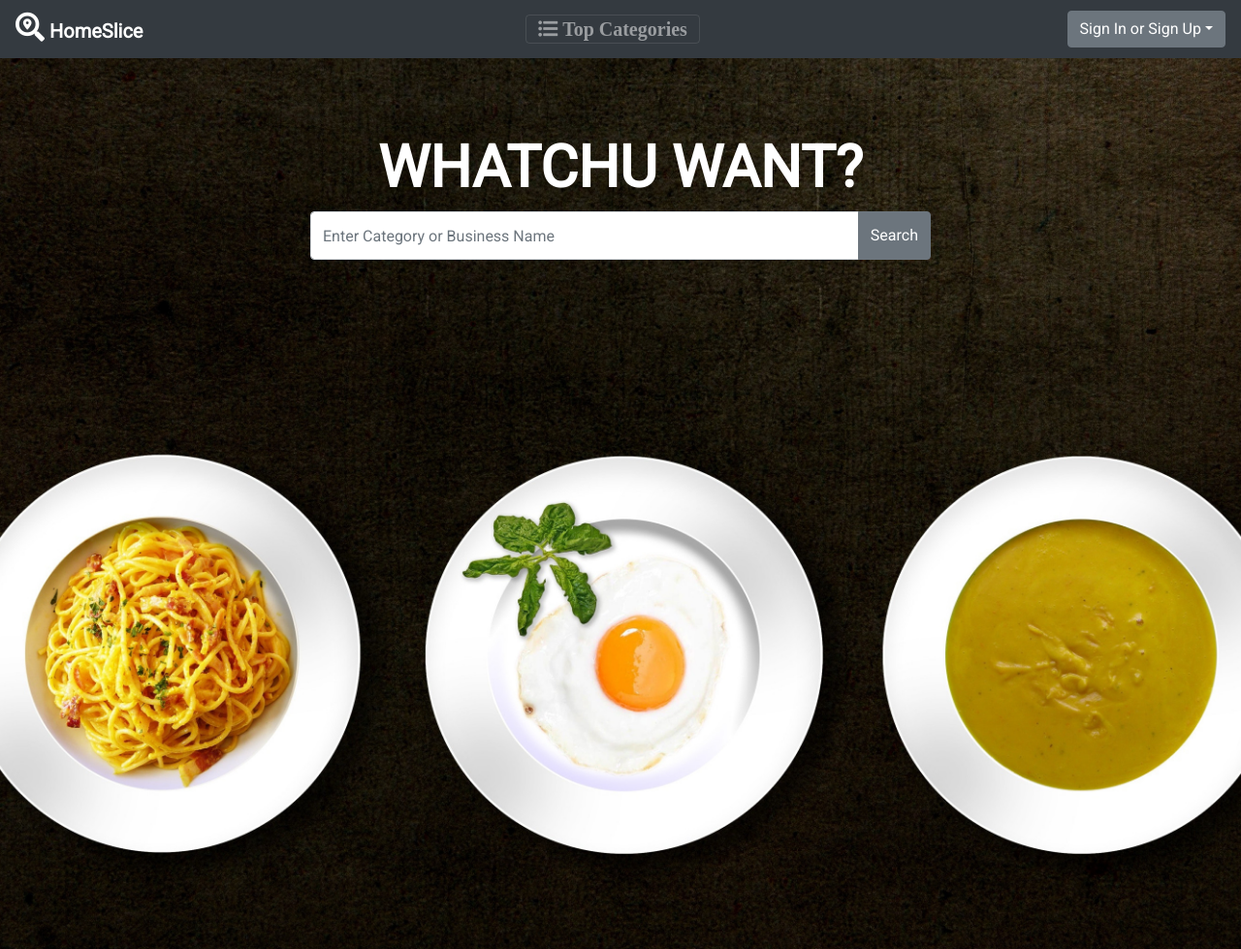
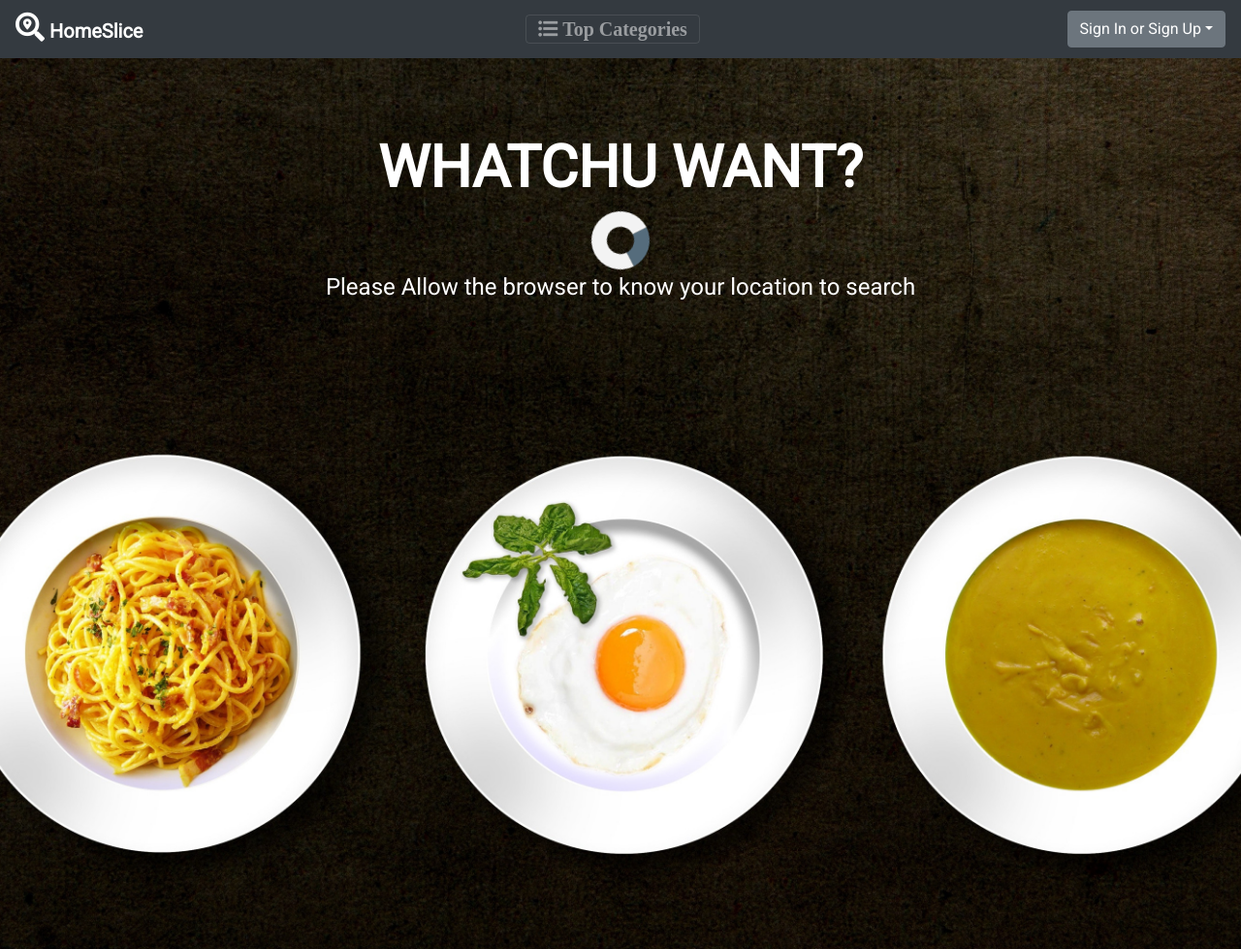
Before and after one commit to sarahnash/home-slice, a PHP site: page / in a window 1280 px wide. Shown: the top 979 px of the page at 97% size. Run offline with PHP 8.4, Linux system fonts and the light colour scheme; some libraries are stand-ins or nearby versions.

Commit message:
Updated searching

```diff
--- a/public/index.html
+++ b/public/index.html
@@ -1,5 +1,6 @@
 <!DOCTYPE html>
 <html lang="en">
+
 <head>
   <link href="https://stackpath.bootstrapcdn.com/bootstrap/4.1.3/css/bootstrap.min.css" rel="stylesheet">
   <link href="https://use.fontawesome.com/releases/v5.5.0/css/all.css" rel="stylesheet">
@@ -7,30 +8,38 @@
   <link href="styles/style.css" rel="stylesheet">
   <title>HomeSlice</title>
 </head>
+
 <body>
 
   <!-- NAV BAR -->
   <nav class="navbar navbar-dark fixed-top bg-dark">
-    <a class="navbar-brand font-weight-bold" href="#"><i class="fas fa-search-location"></i> HomeSlice</a> <button aria-controls="navbarsExample01" aria-expanded="false" aria-label="Toggle navigation" class="navbar-toggler" data-target="#navbarsExample01" data-toggle="collapse" type="button"><i class="fas fa-list-ul"> Top Categories</i></button>
+    <a class="navbar-brand font-weight-bold" href="#"><i class="fas fa-search-location"></i> HomeSlice</a> <button
+      aria-controls="navbarsExample01" aria-expanded="false" aria-label="Toggle navigation" class="navbar-toggler"
+      data-target="#navbarsExample01" data-toggle="collapse" type="button"><i class="fas fa-list-ul"> Top Categories</i></button>
 
     <!-- NAV BAR SIGN IN/ SIGN UP -->
     <div class="dropdown">
-      <button aria-expanded="false" aria-haspopup="true" class="btn btn-secondary dropdown-toggle" data-toggle="dropdown" id="dropdownMenu2" type="button">Sign In or Sign Up</button>
+      <button aria-expanded="false" aria-haspopup="true" class="btn btn-secondary dropdown-toggle" data-toggle="dropdown"
+        id="dropdownMenu2" type="button">Sign In or Sign Up</button>
 
       <!--  drop down menu for Sign In/ Sign Up -->
       <div aria-labelledby="dropdownMenu2" class="dropdown-menu dropdown-menu-right">
         <form class="px-4 py-3">
           <div class="form-group">
-            <label for="exampleDropdownFormEmail1">Email address</label> <input class="form-control" id="exampleDropdownFormEmail1" placeholder="email@example.com" type="email">
+            <label for="exampleDropdownFormEmail1">Email address</label> <input class="form-control" id="exampleDropdownFormEmail1"
+              placeholder="email@example.com" type="email">
           </div>
           <div class="form-group">
-            <label for="exampleDropdownFormPassword1">Password</label> <input class="form-control" id="exampleDropdownFormPassword1" placeholder="Password" type="password">
+            <label for="exampleDropdownFormPassword1">Password</label> <input class="form-control" id="exampleDropdownFormPassword1"
+              placeholder="Password" type="password">
           </div>
           <div class="form-check">
-            <input class="form-check-input" id="dropdownCheck" type="checkbox"> <label class="form-check-label" for="dropdownCheck">Remember me</label>
+            <input class="form-check-input" id="dropdownCheck" type="checkbox"> <label class="form-check-label" for="dropdownCheck">Remember
+              me</label>
           </div><button class="btn btn-primary" type="submit">Sign in</button>
         </form>
-        <div class="dropdown-divider"></div><a class="dropdown-item" href="#">New around here? Sign up</a> <a class="dropdown-item" href="#">Forgot password?</a>
+        <div class="dropdown-divider"></div><a class="dropdown-item" href="#">New around here? Sign up</a> <a class="dropdown-item"
+          href="#">Forgot password?</a>
       </div>
     </div>
 
@@ -41,25 +50,29 @@
           <a href=""><img alt="Card image" class="card-img" src="images/fastfood.jpeg">
             <div class="card-img-overlay">
               <h5 class="card-title font-weight-bold">FAST FOOD</h5>
-          </div></a>
+            </div>
+          </a>
         </div>
         <div class="col col-lg-2 mt-3 zoom">
           <a href=""><img alt="Card image" class="card-img" src="images/wings.jpg">
             <div class="card-img-overlay">
               <h5 class="card-title font-weight-bold">WINGS</h5>
-          </div></a>
+            </div>
+          </a>
         </div>
         <div class="col col-lg-2 mt-3 zoom">
           <a href=""><img alt="Card image" class="card-img" src="images/mexican.jpg">
             <div class="card-img-overlay">
               <h5 class="card-title font-weight-bold">MEXICAN</h5>
-          </div></a>
+            </div>
+          </a>
         </div>
         <div class="col col-lg-2 mt-3 zoom">
           <a href=""><img alt="Card image" class="card-img" src="images/pizza.jpg">
             <div class="card-img-overlay">
               <h5 class="card-title font-weight-bold">PIZZA</h5>
-          </div></a>
+            </div>
+          </a>
         </div>
       </div>
       <div class="row justify-content-md-center text-white text-center">
@@ -67,25 +80,29 @@
           <a href=""><img alt="Card image" class="card-img" src="images/chinese.jpg">
             <div class="card-img-overlay">
               <h5 class="card-title font-weight-bold">FAST FOOD</h5>
-          </div></a>
+            </div>
+          </a>
         </div>
         <div class="col col-lg-2 mt-3 zoom">
           <a href=""><img alt="Card image" class="card-img" src="images/burgers.png">
             <div class="card-img-overlay">
               <h5 class="card-title font-weight-bold">BURGERS</h5>
-          </div></a>
+            </div>
+          </a>
         </div>
         <div class="col col-lg-2 mt-3 zoom">
           <a href=""><img alt="Card image" class="card-img" src="images/bbq.jpg">
             <div class="card-img-overlay">
               <h5 class="card-title font-weight-bold">BBQ</h5>
-          </div></a>
+            </div>
+          </a>
         </div>
         <div class="col col-lg-2 mt-3 zoom">
           <a href=""><img alt="Card image" class="card-img" src="images/indian.jpg">
             <div class="card-img-overlay">
               <h5 class="card-title font-weight-bold">INDIAN</h5>
-          </div></a>
+            </div>
+          </a>
         </div>
       </div>
       <div class="row justify-content-md-center text-white text-center">
@@ -93,25 +110,29 @@
           <a href=""><img alt="Card image" class="card-img" src="images/asian.jpg">
             <div class="card-img-overlay">
               <h5 class="card-title font-weight-bold">ASIAN</h5>
-          </div></a>
+            </div>
+          </a>
         </div>
         <div class="col col-lg-2 mt-3 zoom">
           <a href=""><img alt="Card image" class="card-img" src="images/medi.jpg">
             <div class="card-img-overlay">
               <h5 class="card-title font-weight-bold">MEDITERRANEAN</h5>
-          </div></a>
+            </div>
+          </a>
         </div>
         <div class="col col-lg-2 mt-3 zoom">
           <a href=""><img alt="Card image" class="card-img" src="images/thai.jpg">
             <div class="card-img-overlay">
               <h5 class="card-title font-weight-bold">THAI</h5>
-          </div></a>
+            </div>
+          </a>
         </div>
         <div class="col col-lg-2 mt-3 zoom">
           <a href=""><img alt="Card image" class="card-img" src="images/vegetarian.jpg">
             <div class="card-img-overlay">
               <h5 class="card-title font-weight-bold">VEGETARIAN</h5>
-          </div></a>
+            </div>
+          </a>
         </div>
       </div>
     </div>
@@ -124,10 +145,16 @@
     </div>
 
     <!-- SEARCH BAR -->
+    <div id='waiting-for-location'>
+      <div class="loader"></div>
+      <p id='waiting-text'>Please Allow the browser to know your location to search</p>
+    </div>
+
     <form id='search-form'>
       <div class="searchBarContainer">
         <div class="input-group">
-        <input aria-describedby="basic-addon2" id= 'search-bar'aria-label="Enter Category or Business Name" class="form-control" placeholder="Enter Category or Business Name" type="text">
+          <input aria-describedby="basic-addon2" id='search-bar' aria-label="Enter Category or Business Name" class="form-control"
+            placeholder="Enter Category or Business Name" type="text">
           <div class="input-group-append">
             <button class="btn btn-secondary" type="button">Search</button>
           </div>
@@ -138,7 +165,10 @@
 
   <!-- SEARCH RESULTS CARDS WILL BE RENDERED BY JS -->
 
-  <div id='places-to-eat'>
+  <div id='places'>
+
+  </div>
+  <div id='modal' class="modal">
 
   </div>
 
@@ -167,7 +197,8 @@
   <footer class="container py-5">
     <div class="row">
       <div class="col-12 col-md hmslc">
-        <a class="navbar-brand font-weight-bold" href="#"><i class="fas fa-search-location"></i>HomeSlice</a> <small class="d-block mb-3 text-muted">&copy; 2018-2019</small>
+        <a class="navbar-brand font-weight-bold" href="#"><i class="fas fa-search-location"></i>HomeSlice</a> <small
+          class="d-block mb-3 text-muted">&copy; 2018-2019</small>
         <div class="font-weight-bold">
           POWERED BY <i class="fab fa-yelp"></i>
         </div>
@@ -206,6 +237,7 @@
     </div>
   </footer>
 
+
   <script src="https://code.jquery.com/jquery-3.3.1.slim.min.js" integrity="sha384-q8i/X+965DzO0rT7abK41JStQIAqVgRVzpbzo5smXKp4YfRvH+8abtTE1Pi6jizo"
     crossorigin="anonymous"></script>
   <script src="https://cdnjs.cloudflare.com/ajax/libs/popper.js/1.14.3/umd/popper.min.js" integrity="sha384-ZMP7rVo3mIykV+2+9J3UJ46jBk0WLaUAdn689aCwoqbBJiSnjAK/l8WvCWPIPm49"
--- a/public/scripts/index.js
+++ b/public/scripts/index.js
@@ -20,29 +20,33 @@ const clientID = `6PaudvUaHDgnvmwq8HFv5w`;
 
     function init() {
         corseAPI()
-        const placesToEat = document.getElementById('places-to-eat')
+        const places = document.getElementById('places')
         console.info('The DOM has loaded')
         geoFindMe()
         document.getElementById('search-form').addEventListener('submit', getUserInfo)
-        placesToEat.addEventListener('click', displayModal)
-
-
+        places.addEventListener('click', placeClicked)
 
         //--------------------
         // Functions to get information from API and render the results from it
         //Obtain the information for search
+
         function getUserInfo(evt) {
             evt.preventDefault()
-            window.location.hash = "places-to-eat";
-            placesToEat.innerHTML = `<h1 class='loading'>Loading your yummy results<h1>`
+            window.location.hash = "places";
+            places.innerHTML = `<div id='waiting-for-food'>
+            <div class="loader"></div>
+            <p id='loading-text'>Loading your yummy results</p>
+          </div>
+      `
             let term = encodeURI(document.getElementById('search-bar').value.toLowerCase())
+            console.info(term)
             console.info('This is userSearchData', userSearchData)
             getDetailedBuis(term)
         }
 
         function getDetailedBuis(term) {
             $.ajax({
-                    url: `https://api.yelp.com/v3/businesses/search?latitude=${userSearchData.lat}&longitude=${userSearchData.long}&term=${term}&limit=25`,
+                    url: `https://api.yelp.com/v3/businesses/search?latitude=${userSearchData.lat}&longitude=${userSearchData.long}&term=${term}&limit=50`,
                     headers: {
                         'Authorization': `Bearer ${apiKey}`
                     }
@@ -50,7 +54,6 @@ const clientID = `6PaudvUaHDgnvmwq8HFv5w`;
                 .then(function (res) {
                     return res.businesses
                 })
-                .then(makesArrayOfBuisData)
                 .then(displayData)
                 .catch(function (error) {
 
@@ -58,16 +61,17 @@ const clientID = `6PaudvUaHDgnvmwq8HFv5w`;
 
         }
 
-        function renderCards(res) {
+        function createHTML(res) {
             if (res) {
                 return `
-            <div class="card bg-dark text-white" id='${res.id}'>
-                    <img class="card-img" src="${res.image_url}" alt="Card image ">
-                    <div class="card-img-overlay">
-                        <h5 class="card-title">${res.name}</h5>
-                        <p class="card-text">${res.price}</p>
-                        <p class="card-text">Hi</p>
-                </div>
+            <div class="card bg-dark text-white">
+                    <img class="card-img" src="${res.image_url}" alt="Card image">
+                        <div class="card-img-overlay">
+                            <h5 class="card-title">${res.name}</h5>
+                            <p class="card-text">${res.price}</p>
+                            <button type="button" class="btn btn-primary" id="${res.id}">Press for More info</button>
+                        </div>
+                    </div>
             </div>
             `
 
@@ -75,39 +79,40 @@ const clientID = `6PaudvUaHDgnvmwq8HFv5w`;
 
         }
 
-        function makesArrayOfBuisData(array) {
-            let newArray = array.map(getBuisData)
-            return Promise.all(newArray)
-        }
 
         function displayData(array) {
             console.info('this is the displayData', array)
-            let newArray = array.map(renderCards)
+            let newArray = array.map(createHTML)
             let displayArrray = newArray.join(' ')
-            placesToEat.innerHTML = displayArrray
+            places.innerHTML = displayArrray
         }
-
-        function getBuisData(array) {
-            id = array.id
-            return $.ajax({
+        function placeClicked(evt) {
+            console.info(evt.target.id)
+            let id = evt.target.id
+            $.ajax({
                     url: `https://api.yelp.com/v3/businesses/${id}`,
                     headers: {
                         'Authorization': `Bearer ${apiKey}`
                     }
                 })
-                .then(function (res) {
-                    return res
-                })
-                .catch(function (error) {
+                .then(displayModal)
+        }
 
-                })
+        function displayModal(buis) {
+            console.info(buis)
+            return `
+            <div id="myModal" class="modal">
+
+                <div class="modal-content">
+                    <span class="close">&times;</span>
+                    <p>Some text in the Modal..</p>
+                </div>
+
+            </div>
+
+            `
         }
-        //-----------------------
 
-        function displayModal(evt) {
-            console.info(evt.target)
-            geoFindMe()
-        }
 
         function encodeURI(search) {
             let urlEncodedSearchString = encodeURIComponent(search)
@@ -115,7 +120,7 @@ const clientID = `6PaudvUaHDgnvmwq8HFv5w`;
         }
 
         function geoFindMe() {
-            let output = document.getElementById("places-to-eat");
+            let output = document.getElementById("places");
             console.info('GeoFindMe function has init')
 
             if (!navigator.geolocation) {
@@ -124,18 +129,21 @@ const clientID = `6PaudvUaHDgnvmwq8HFv5w`;
             }
 
             function success(position) {
+                document.getElementById('search-form').style.display = 'block'
+                document.getElementById('waiting-for-location').style.display = 'none'
                 let latitude = position.coords.latitude
                 let longitude = position.coords.longitude
                 userSearchData.lat = latitude
                 userSearchData.long = longitude
+                console.info(userSearchData)
 
 
             }
 
             function error() {
-                alert('Unable to locate position')
+                alert('Unable to locate position please reload the page')
             }
-
+            document.getElementById('search-form').style.display = 'none'
             navigator.geolocation.getCurrentPosition(success, error)
         }
 
--- a/public/styles/style.css
+++ b/public/styles/style.css
@@ -30,7 +30,7 @@ body {
     color: white;
 }
 .card-title {
-    margin-top: 25%;
+    margin-top: 10px;
 }
 .card-img {
     border-radius: 5px;
@@ -64,7 +64,7 @@ body {
     margin: 25px;
     opacity: 1;
 }
-#places-to-eat{
+#places{
     display: flex;
     flex-wrap: wrap;
 }
@@ -72,3 +72,74 @@ body {
     text-align: center;
 
 }
+
+/* The Modal (background) */
+.modal {
+    display: none; /* Hidden by default */
+    position: fixed; /* Stay in place */
+    z-index: 1; /* Sit on top */
+    left: 0;
+    top: 0;
+    width: 100%; /* Full width */
+    height: 100%; /* Full height */
+    overflow: auto; /* Enable scroll if needed */
+    background-color: rgb(0,0,0); /* Fallback color */
+    background-color: rgba(0,0,0,0.4); /* Black w/ opacity */
+}
+
+/* Modal Content/Box */
+.modal-content {
+    background-color: #fefefe;
+    margin: 15% auto; /* 15% from the top and centered */
+    padding: 20px;
+    border: 1px solid #888;
+    width: 80%; /* Could be more or less, depending on screen size */
+}
+
+/* The Close Button */
+.close {
+    color: #aaa;
+    float: right;
+    font-size: 28px;
+    font-weight: bold;
+}
+
+.close:hover,
+.close:focus {
+    color: black;
+    text-decoration: none;
+    cursor: pointer;
+}
+#waiting-text{
+    text-align: center;
+    font-size: 24px;
+    color: white;
+
+}
+.loader {
+    border: 16px solid #f3f3f3; /* Light grey */
+    border-top: 16px solid #556c7c; /* Blue */
+    border-radius: 50%;
+    width: 60px;
+    height: 60px;
+    animation: spin 2s linear infinite;
+    margin: auto;
+}
+
+@keyframes spin {
+    0% { transform: rotate(0deg); }
+    100% { transform: rotate(360deg); }
+}
+#waiting-for-location{
+    display: flex;
+    flex-direction: column;
+}
+#waiting-for-food{
+    display: flex;
+    flex-direction: column;
+}
+#loading-text{
+    color: black;
+    text-align: center;
+    font-size: 24px;
+}
```
Lines whose indentation alone changed are shown as unchanged.
